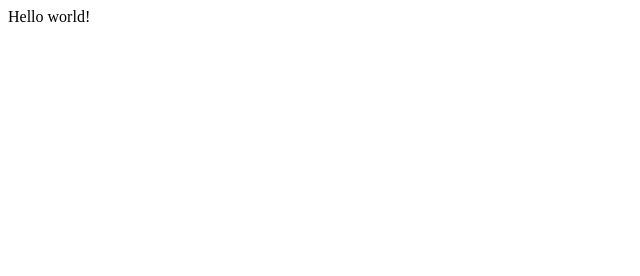
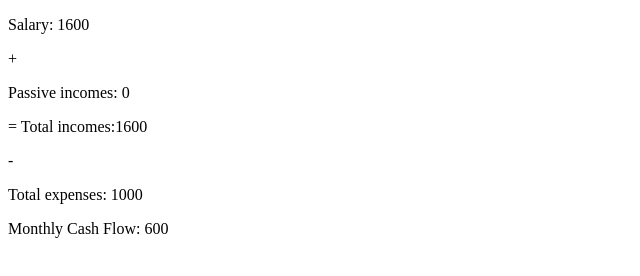
Before and after one commit to thenet84/cashflow-calculator, a Gatsby site: page / in a window 1280 px wide. Shown: the whole page, without its empty margins (0-640 px from the left). Built offline with nearby package versions, Linux system fonts and the light colour scheme; Gatsby itself is replaced by a stand-in of ours.

Commit message:
Add global state and initial data

```diff
--- /dev/null
+++ b/data/en/config.json
@@ -0,0 +1,3 @@
+{
+   "professions": ["Janitor"]
+}
--- /dev/null
+++ b/data/es/config.json
@@ -0,0 +1,3 @@
+{
+   "professions": ["Conserje"]
+}
--- /dev/null
+++ b/gatsby-browser.js
@@ -0,0 +1,6 @@
+import  React  from  'react';
+import { StateProvider } from  './src/providers/state-provider';
+
+export  const  wrapRootElement = ({ element }) => {
+  return <StateProvider>{element}</StateProvider>;
+};
--- /dev/null
+++ b/src/components/monthly-cashflow-container.js
@@ -0,0 +1,36 @@
+import React, { useContext } from 'react';
+import { StateContext } from '../providers/state-provider';
+
+const MonthlyCashflow = () => {
+  const { data, setData } = useContext(StateContext);
+  const totalExpenses = Object.values(data.expenses).reduce((total, expense) => total + expense);
+  const totalIncomes = data.incomes.salary + data.incomes.passiveIncomes;
+  console.log('totalExpenses: ', totalExpenses);
+  return (
+    <div className="wrapper">
+      <p> Salary: {data.incomes.salary} </p>
+      <p> + </p>
+      <p> Passive incomes: {data.incomes?.passiveIncomes} </p>
+      <p> = Total incomes:{totalIncomes} </p>
+      <p> - </p>
+      <p> Total expenses: {totalExpenses} </p>
+      <p> Monthly Cash Flow: {totalIncomes - totalExpenses} </p>
+      {/* <label htmlFor="set-message"> Set new message </label>{' '}
+      <input type="text" id="set-message" placeholder="Message..." />
+      <button
+        onClick={() =>
+          setData({
+            ...data,
+            incomes: {
+              salary: document.getElementById('set-message').value,
+            },
+          })
+        }
+      >
+        Set
+      </button> */}
+    </div>
+  );
+};
+
+export default MonthlyCashflow;
--- a/src/pages/index.js
+++ b/src/pages/index.js
@@ -1,5 +1,6 @@
-import React from "react";
+import React from 'react';
+import MonthlyCashflow from '../components/monthly-cashflow-container';
 
 export default function Home() {
-  return <div>Hello world!</div>
+  return <MonthlyCashflow />
 }
--- /dev/null
+++ b/src/providers/state-provider.js
@@ -0,0 +1,44 @@
+import React, { useState } from 'react';
+
+export const StateContext = React.createContext();
+
+export const StateProvider = ({ children }) => {
+  const initialState = {
+    incomes: {
+      salary: 1600,
+      passiveIncomes: 0
+    },
+    expenses: {
+      taxes: 300,
+      homeMortagePayment: 200,
+      schoolLoanPayment: 0,
+      carLoanPayment: 100,
+      creditCardPayment: 100,
+      otherExpenses: 300,
+      bankLoanPayment: 0,
+      childExpenses: 0,
+    },
+    assets: {
+      savings: 600,
+    },
+    liabilities: {
+      homeMortage: 20000,
+      schoolLoans: 0,
+      carLoans: 4000,
+      creditCardDebt: 3000,
+      bankLoan: 0,
+    },
+  };
+  const [data, setData] = useState(initialState);
+
+  return (
+    <StateContext.Provider
+      value={{
+        data,
+        setData,
+      }}
+    >
+      {children}
+    </StateContext.Provider>
+  );
+};
```
Also changed, not shown: data/professions.json (added, +27 -0 lines), 1 other file.
